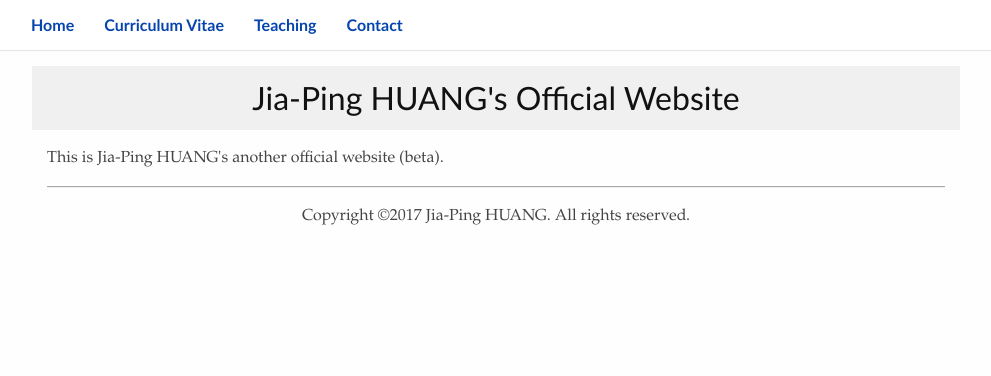
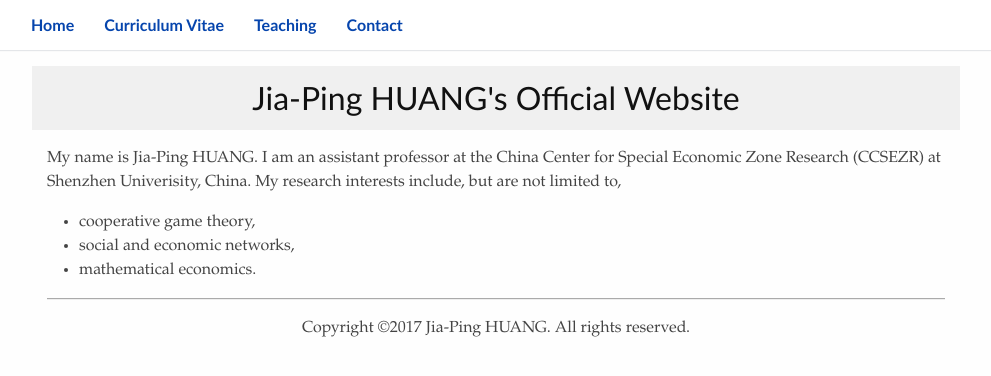
Before and after one commit to huangjp28/huangjp28.github.io, a Jekyll site: the page built from index.html, in a window 1280 px wide. Shown: the top 376 px of the page, without its empty margins (144-1135 px from the left). Built offline with Jekyll 4.4.1, drawn with Linux system fonts in a browser that asks for light colours; some web fonts are replaced.

Commit message:
Update index.html

```diff
--- a/index.html
+++ b/index.html
@@ -2,6 +2,13 @@
 layout: default
 ---
 
-<div class="blurb">
-  <p>This is Jia-Ping HUANG's another official website (beta).</p>
-</div><!-- /.blurb -->
+<div class="">
+  <p>
+    My name is Jia-Ping HUANG. I am an assistant professor at the China Center for Special Economic Zone Research (CCSEZR) at Shenzhen Univerisity, China. My research interests include, but are not limited to,
+    <ul>
+      <li>cooperative game theory,</li>
+      <li>social and economic networks,</li>
+      <li>mathematical economics.</liL
+    </ul>
+  </p>
+</div>
```
